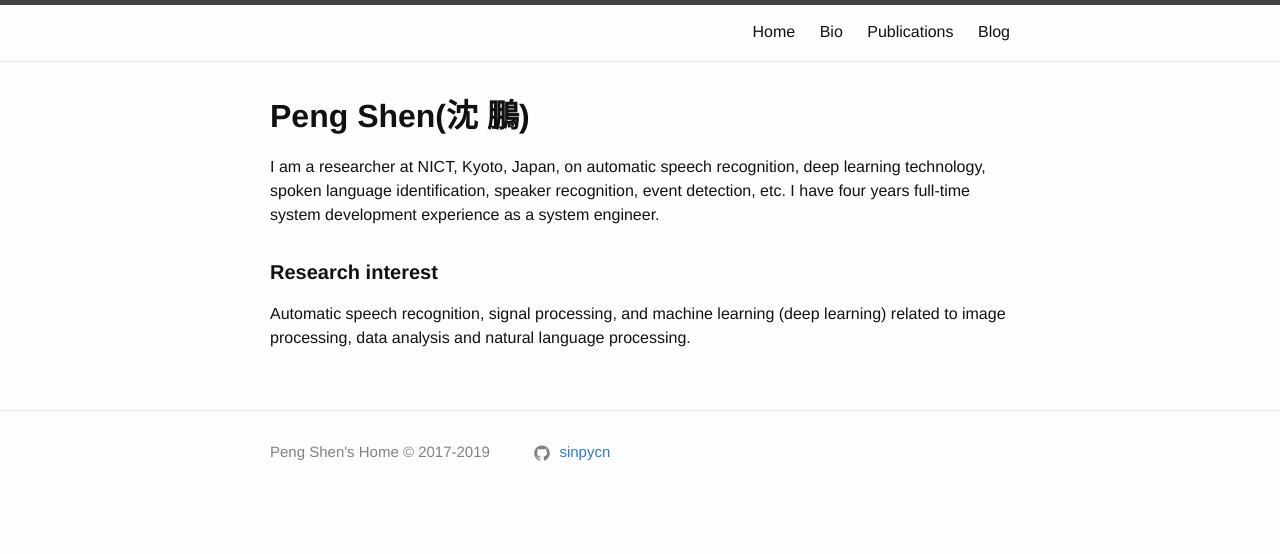
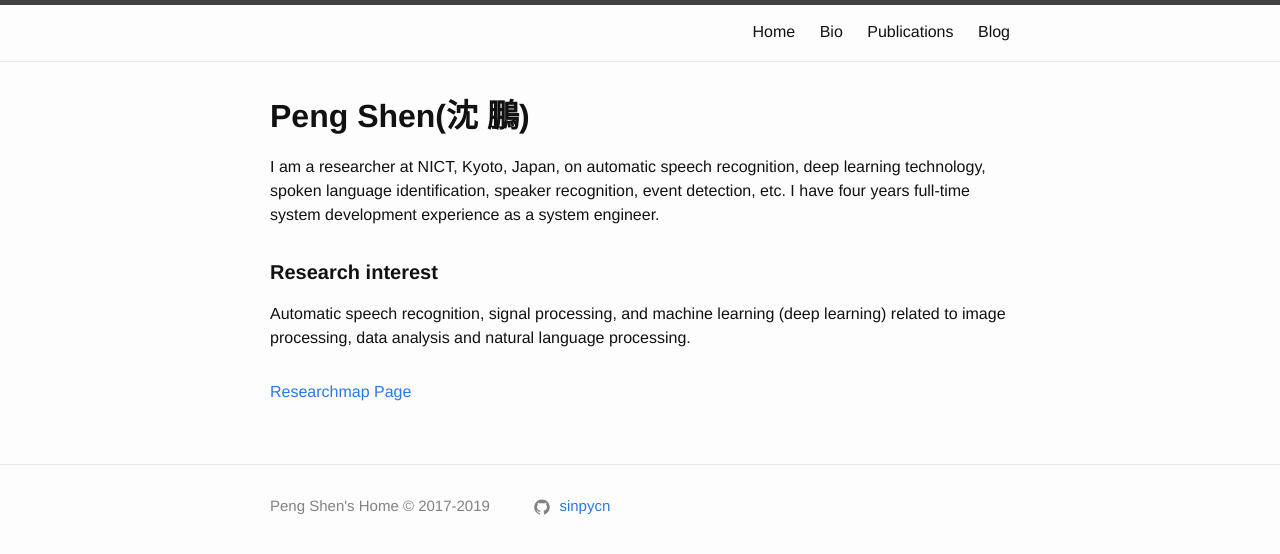
Before and after one commit to sinpycn/sinpycn.github.io, a Jekyll site: the page built from index.md, in a window 1280 px wide. Shown: the top 554 px of the page. Built offline with Jekyll 4.4.1, drawn with Linux system fonts in a browser that asks for light colours.

Commit message:
Update index.md

```diff
--- a/index.md
+++ b/index.md
@@ -19,4 +19,12 @@ permalink: /
     </li>
   </ul>
 
+  <h1 class="page-heading"><b></b></h1>
+  <ul class="post-list">
+    <li>
+      <a href="https://researchmap.jp/pengshen">Researchmap Page</a>
+    </li>
+  </ul>
+
+
 </div>
```
